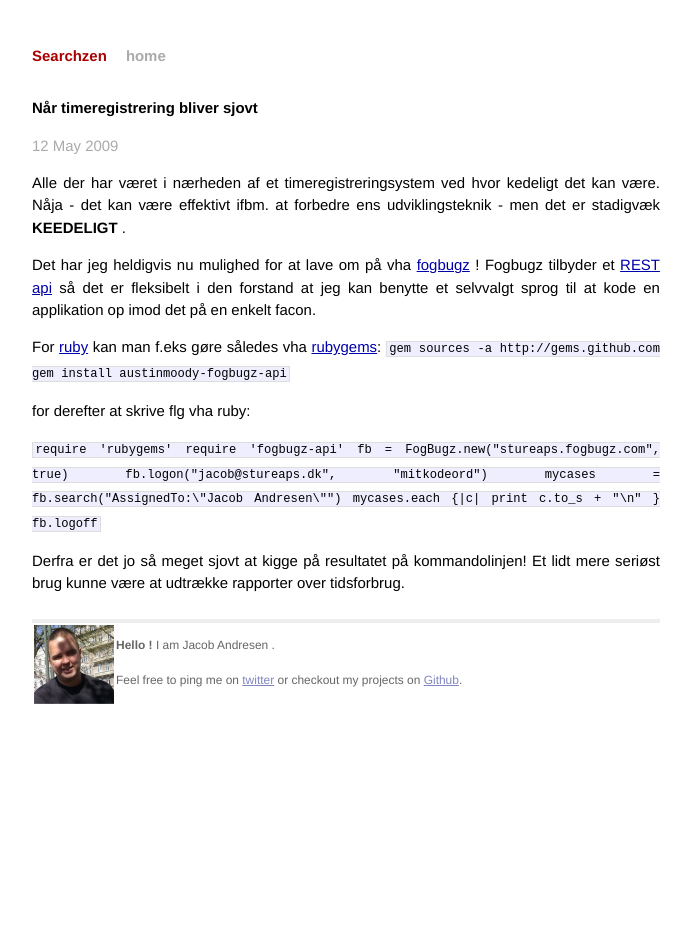
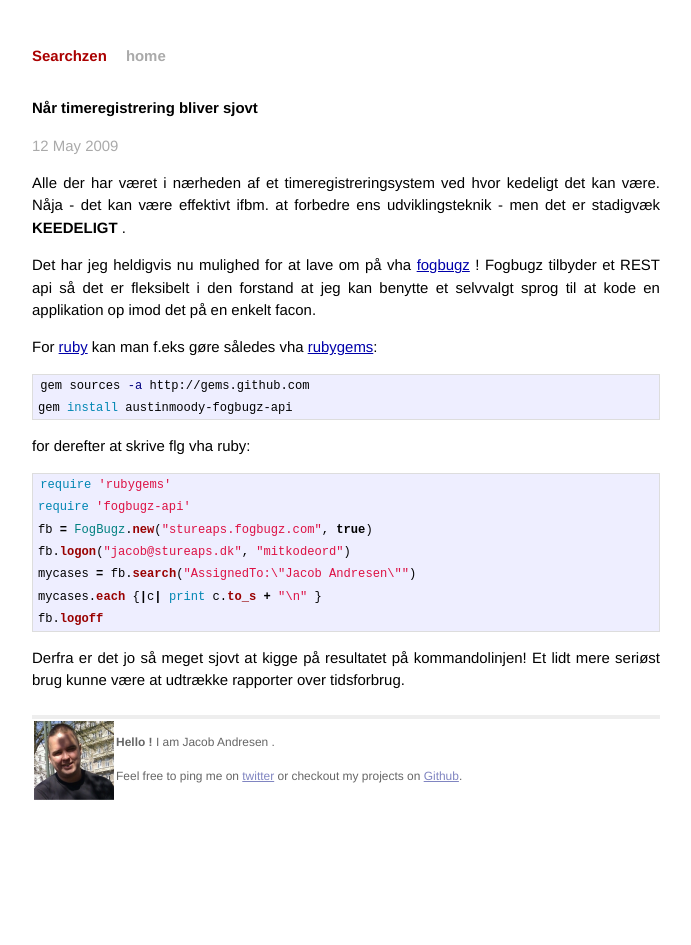
Before and after one commit to jacobandresen/searchzen.org, a Jekyll site: the page built from _posts/2009-05-12-Når-timeregistrering-bliver-sjovt.markdown, in a window 1280 px wide. Shown: the whole page, without its empty margins (294-985 px from the left). Built offline with Jekyll 4.4.1, drawn with Linux system fonts in a browser that asks for light colours; Markdown is read by kramdown in place of the engine named in the settings.

Commit message:
highlight changes

```diff
--- a/_posts/2009-05-12-Når-timeregistrering-bliver-sjovt.markdown
+++ b/_posts/2009-05-12-Når-timeregistrering-bliver-sjovt.markdown
@@ -7,17 +7,17 @@ categories:
 ---
 Alle der har været i nærheden af et timeregistreringsystem ved hvor kedeligt det kan være. Nåja - det kan være effektivt ifbm. at forbedre ens udviklingsteknik - men det er stadigvæk <strong>KEEDELIGT</strong> .
 
-Det har jeg heldigvis nu mulighed for at lave om på vha <a href="http://www.fogcreek.com/FogBugz/">fogbugz</a> ! Fogbugz tilbyder et <a href="http://www.fogcreek.com/FogBugz/docs/60/topics/advanced/API.html">REST api</a> så det er fleksibelt i den forstand at jeg kan benytte et selvvalgt sprog til at kode en applikation op imod det på en enkelt facon.
+Det har jeg heldigvis nu mulighed for at lave om på vha <a href="http://www.fogcreek.com/FogBugz/">fogbugz</a> ! Fogbugz tilbyder et REST api så det er fleksibelt i den forstand at jeg kan benytte et selvvalgt sprog til at kode en applikation op imod det på en enkelt facon.
 
 For <a href="http://rubyforge.org/projects/rubyinstaller/">ruby</a> kan man f.eks gøre således vha <a href="http://rubygems.org/">rubygems</a>:
-<code lang="bash">
+{%highlight bash%}
 gem sources -a http://gems.github.com
 gem install austinmoody-fogbugz-api
-</code>
+{%endhighlight%}
 
 for derefter at skrive flg vha ruby:
 
-<code lang="ruby">
+{%highlight ruby%}
 require 'rubygems'
 require 'fogbugz-api'
 fb = FogBugz.new("stureaps.fogbugz.com", true)
@@ -25,6 +25,6 @@ fb.logon("jacob@stureaps.dk", "mitkodeord")
 mycases = fb.search("AssignedTo:\"Jacob Andresen\"")
 mycases.each {|c| print c.to_s + "\n" }
 fb.logoff
-</code>
+{%endhighlight%}
 
 Derfra er det jo så meget sjovt at kigge på resultatet på kommandolinjen!  Et lidt mere seriøst brug kunne være at udtrække rapporter over tidsforbrug.
```
